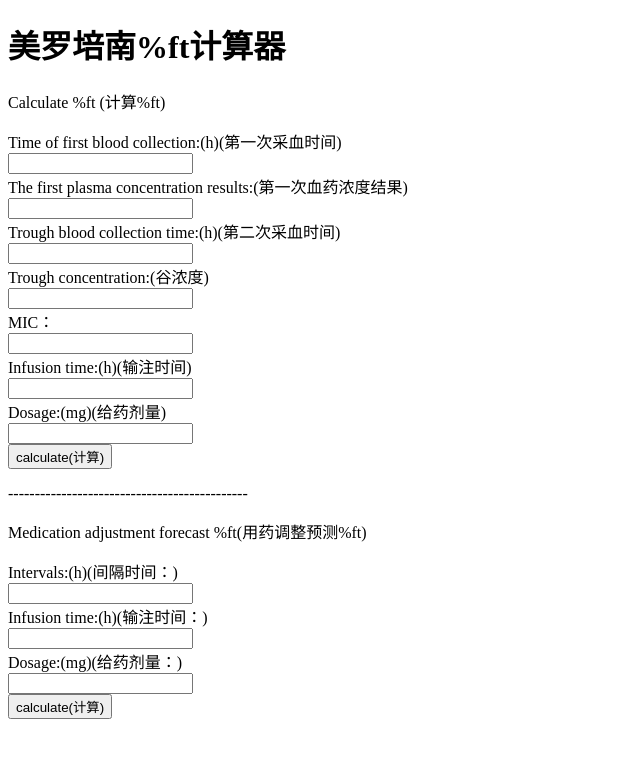
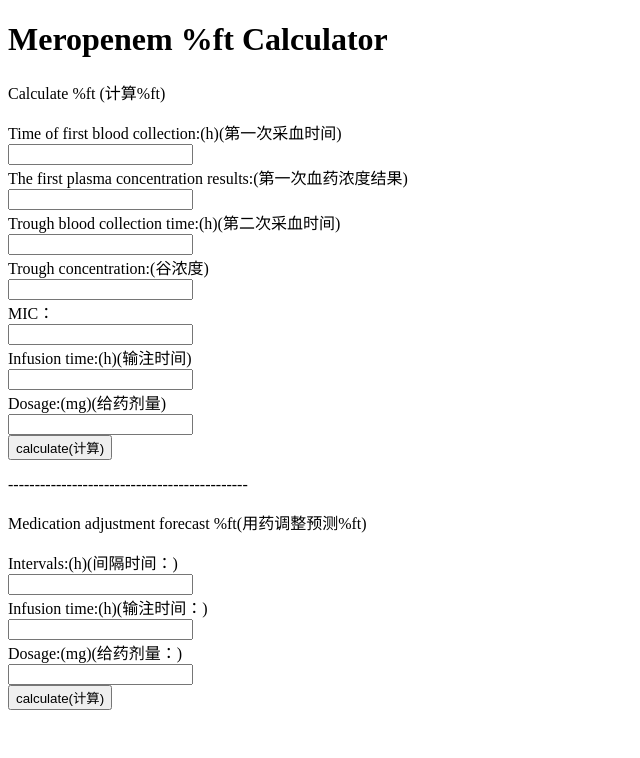
Before and after one commit to ibubb/ibubb.github.io, a plain HTML site: page index.html in a window 1280 px wide. Shown: the whole page, without its empty margins (0-640 px from the left). Drawn offline with Linux system fonts and the light colour scheme.

Commit message:
index.html

```diff
--- a/index.html
+++ b/index.html
@@ -4,7 +4,7 @@
 	<title>美罗培南药动学计算器</title>
 </head>
 <body>
-	<h1>美罗培南%ft计算器</h1>
+	<h1>Meropenem %ft Calculator</h1>
 	<form>
 		<label >Calculate %ft (计算%ft) </p> </label>
 		<label for="B15">Time of first blood collection:(h)(第一次采血时间)</label><br>
```
